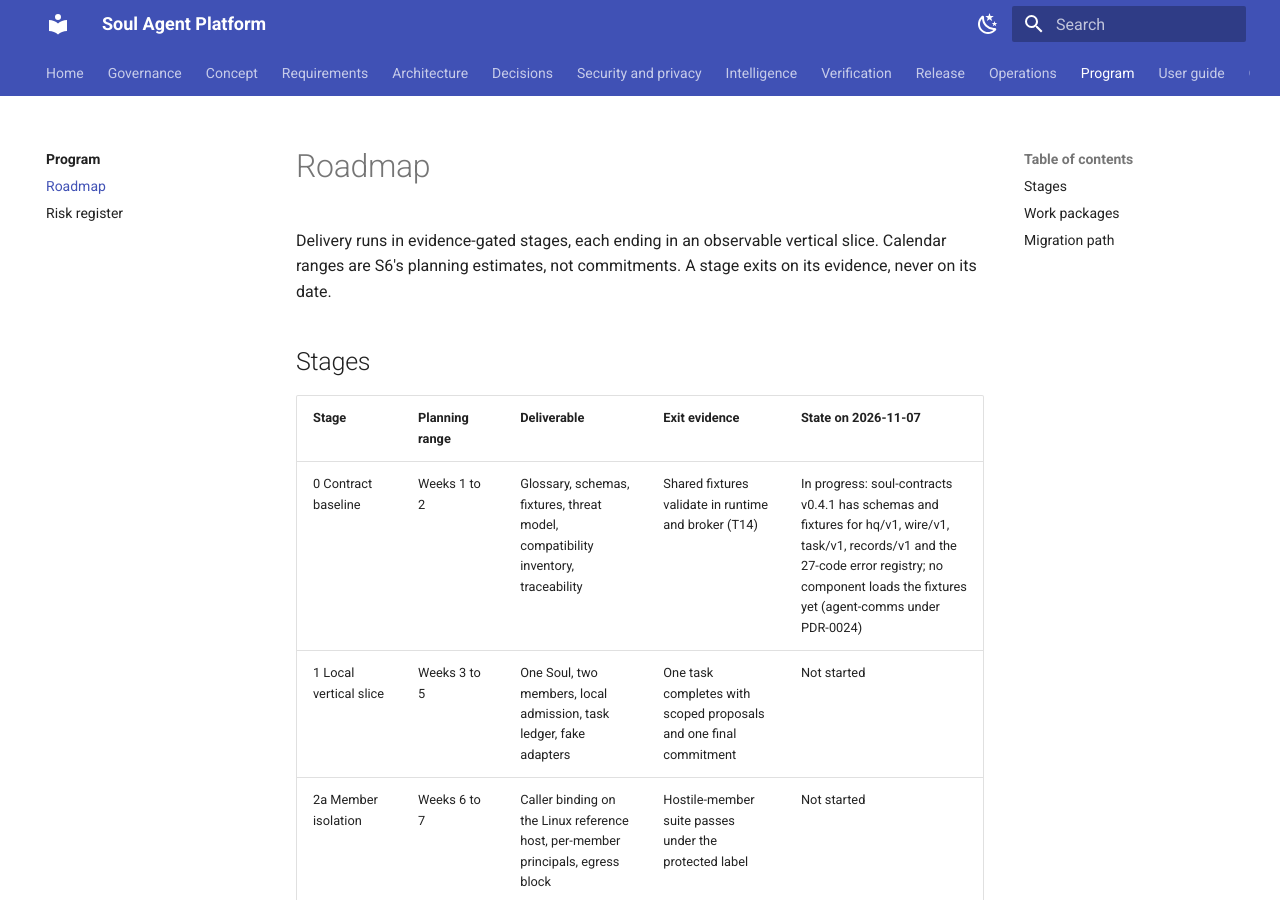
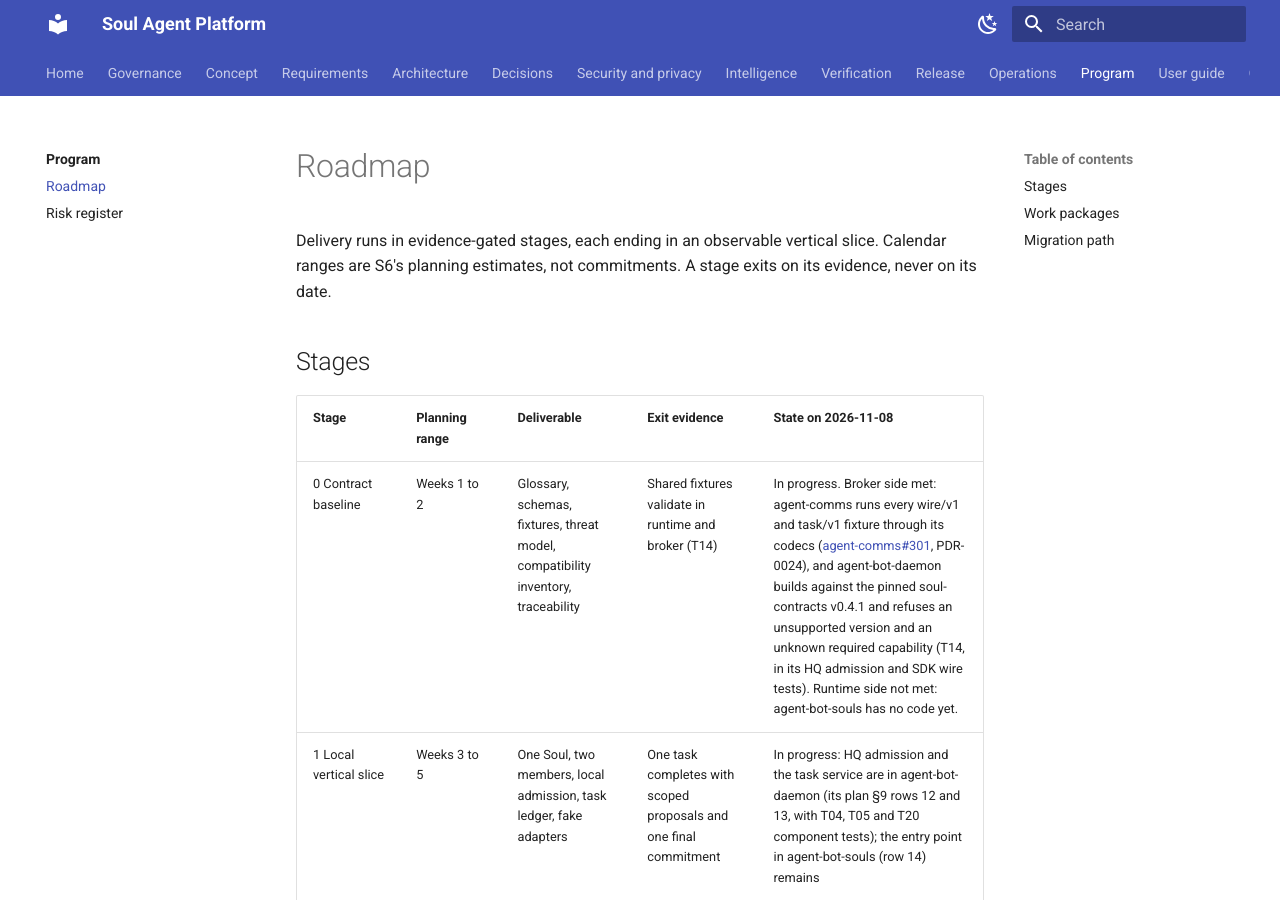
Before and after one commit to true-line/agent-bot-platform, an MkDocs documentation site: the page built from docs/10-program/roadmap.md, in a window 1280 px wide and 900 px high. Built offline with MkDocs 1.6.1 and Material for MkDocs 9.7.7, drawn with Linux system fonts in a browser that asks for light colours.

Commit message:
Roadmap and test registry: record Stage 0 and Stage 1 evidence
The roadmap's Stage 0 row said no component loads the fixtures. The
broker side now does: agent-comms runs every wire/v1 and task/v1 fixture
through its codecs, and agent-bot-daemon tests T14. The runtime side,
agent-bot-souls, has no code yet, so Stage 0 stays in progress. Stage 1
is in progress with HQ admission and the task service merged.

tests.yaml gains an optional component-tests field: component tests that
already exercise an observation, shown in the conformance catalog. It is
evidence, not a soul-conformance result, so implementation stays
not-started. Recorded for T04, T05, T14 and T20.

Co-Authored-By: Claude Opus 5.5 <noreply@anthropic.com>
Co-authored-by: tidy-inlet-66 <agent_3d9ab2ac-9c97-442c-9bfa-8fcf497ded66@souls.agent-bot.invalid>
Agent-Identity: agent_3d9ab2ac-9c97-442c-9bfa-8fcf497ded66

```diff
--- a/docs/10-program/roadmap.md
+++ b/docs/10-program/roadmap.md
@@ -2,7 +2,7 @@
 Status: Draft
 Doc-Type: plan
 Owner: product-owner
-Last-Reviewed: 2026-11-07
+Last-Reviewed: 2026-11-08
 Sources: S6 §13; S7 §2
 ---
 
@@ -12,10 +12,10 @@ Delivery runs in evidence-gated stages, each ending in an observable vertical sl
 
 ## Stages
 
-| Stage | Planning range | Deliverable | Exit evidence | State on 2026-11-07 |
+| Stage | Planning range | Deliverable | Exit evidence | State on 2026-11-08 |
 |---|---|---|---|---|
-| 0 Contract baseline | Weeks 1 to 2 | Glossary, schemas, fixtures, threat model, compatibility inventory, traceability | Shared fixtures validate in runtime and broker (T14) | In progress: soul-contracts v0.4.1 has schemas and fixtures for hq/v1, wire/v1, task/v1, records/v1 and the 27-code error registry; no component loads the fixtures yet (agent-comms under PDR-0024) |
-| 1 Local vertical slice | Weeks 3 to 5 | One Soul, two members, local admission, task ledger, fake adapters | One task completes with scoped proposals and one final commitment | Not started |
+| 0 Contract baseline | Weeks 1 to 2 | Glossary, schemas, fixtures, threat model, compatibility inventory, traceability | Shared fixtures validate in runtime and broker (T14) | In progress. Broker side met: agent-comms runs every wire/v1 and task/v1 fixture through its codecs ([agent-comms#301](https://github.com/qwts/agent-comms/pull/301), PDR-0024), and agent-bot-daemon builds against the pinned soul-contracts v0.4.1 and refuses an unsupported version and an unknown required capability (T14, in its HQ admission and SDK wire tests). Runtime side not met: agent-bot-souls has no code yet. |
+| 1 Local vertical slice | Weeks 3 to 5 | One Soul, two members, local admission, task ledger, fake adapters | One task completes with scoped proposals and one final commitment | In progress: HQ admission and the task service are in agent-bot-daemon (its plan §9 rows 12 and 13, with T04, T05 and T20 component tests); the entry point in agent-bot-souls (row 14) remains |
 | 2a Member isolation | Weeks 6 to 7 | Caller binding on the Linux reference host, per-member principals, egress block | Hostile-member suite passes under the protected label | Not started |
 | 2b Brokered adapters | Weeks 8 to 9 | Brokered inference and service adapter, budgets, recovery, reconciliation | Unknown effects reconcile without blind replay | Not started |
 | 3 Operator pilot | Weeks 10 to 12 | Minimal owner console and HQ CLI, enrollment, approvals, export and restore | Pilot targets met on the declared host | Not started |
```
Also changed, not shown: docs/07-verification/conformance-catalog.md (+4 -4 lines), 2 other files.
